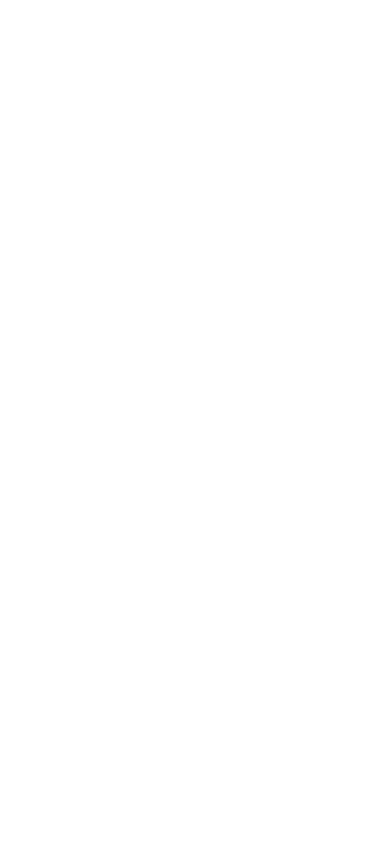
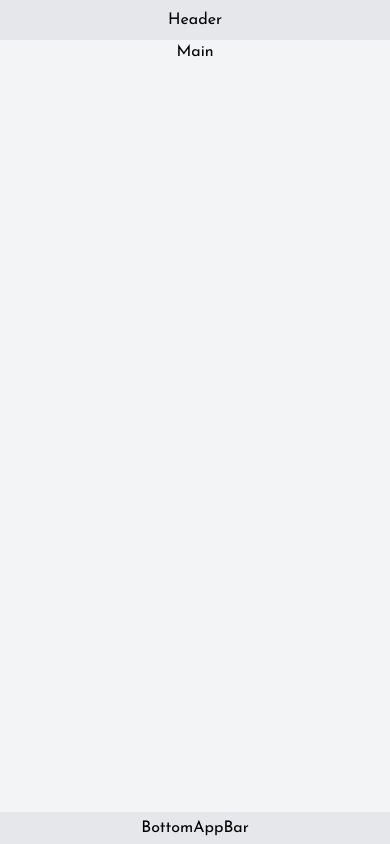
Before and after one commit to NicholasJohansan/CoviStats-Web, a React (Vite) app: page / in a window 390 px wide. Built offline with nearby package versions, Linux system fonts and the light colour scheme.

Commit message:
Add responsive base layout

```diff
--- a/src/App.tsx
+++ b/src/App.tsx
@@ -1,7 +1,34 @@
+import { Header, Sidebar, Main, BottomAppBar } from "./components/layout";
+import useIsMobile from "./hooks/useIsMobile";
+import { createStyles, Style } from "./utils"
+
+const styles: Style = createStyles({
+  app: [
+    "bg-gray-100",
+    "h-screen",
+    "w-screen",
+    "sm:flex",
+    "sm:flex-col"
+  ],
+  content: [
+    "w-full",
+    "sm:flex-grow",
+    "sm:items-stretch",
+    "sm:flex"
+  ]
+});
 
 const App: React.FC = () => {
+  const isMobile = useIsMobile();
+
   return (
-    <div className="app">
+    <div id="app" className={styles.app}>
+      <Header />
+      <div className={styles.content}>
+        { !isMobile && <Sidebar /> }
+        <Main />
+        { isMobile && <BottomAppBar /> }
+      </div>
     </div>
   )
 }
--- /dev/null
+++ b/src/components/layout/BottomAppBar.tsx
@@ -0,0 +1,25 @@
+import React from 'react';
+import { createStyles, Style } from '../../utils';
+
+const styles: Style = createStyles({
+  bottomAppBar: [
+    "bg-gray-200",
+    "flex",
+    "justify-center",
+    "items-center",
+    "p-1",
+    "fixed",
+    "bottom-0",
+    "w-full"
+  ]
+});
+
+const BottomAppBar: React.FC = () => {
+  return (
+    <aside className={styles.bottomAppBar}>
+      BottomAppBar
+    </aside>
+  );
+};
+
+export default BottomAppBar;
--- /dev/null
+++ b/src/components/layout/Header.tsx
@@ -0,0 +1,22 @@
+import React from "react"
+import { createStyles, Style } from "../../utils";
+
+const styles: Style = createStyles({
+  header: [
+    "bg-gray-200",
+    "h-10",
+    "flex",
+    "justify-center",
+    "items-center"
+  ]
+});
+
+const Header: React.FC = () => {
+  return (
+    <header className={styles.header}>
+      Header
+    </header>
+  );
+}
+
+export default Header;
--- /dev/null
+++ b/src/components/layout/Main.tsx
@@ -0,0 +1,22 @@
+import React from 'react';
+import { createStyles, Style } from '../../utils';
+
+const styles: Style = createStyles({
+  main: [
+    "bg-gray-100",
+    "flex-grow",
+    "flex",
+    "justify-center",
+    "items-center"
+  ]
+});
+
+const Main: React.FC = () => {
+  return (
+    <main className={styles.main}>
+      Main
+    </main>
+  );
+};
+
+export default Main;
--- /dev/null
+++ b/src/components/layout/Sidebar.tsx
@@ -0,0 +1,22 @@
+import React from "react"
+import { createStyles, Style } from "../../utils";
+
+const styles: Style = createStyles({
+  sidebar: [
+    "bg-gray-300",
+    "flex",
+    "justify-center",
+    "items-center",
+    "w-64"
+  ]
+});
+
+const Sidebar: React.FC = () => {
+  return (
+    <aside className={styles.sidebar}>
+      Sidebar
+    </aside>
+  );
+};
+
+export default Sidebar;
--- /dev/null
+++ b/src/components/layout/index.ts
@@ -0,0 +1,4 @@
+export { default as Header } from './Header';
+export { default as Main } from './Main';
+export { default as Sidebar } from './Sidebar';
+export { default as BottomAppBar } from './BottomAppBar';
--- /dev/null
+++ b/src/hooks/useIsMobile.ts
@@ -0,0 +1,18 @@
+import { useState, useEffect } from 'react';
+
+const useIsMobile = () => {
+  const [isMobile, setIsMobile] = useState(false);
+
+  useEffect(() => {
+    const handleResize = () => {
+      setIsMobile(window.innerWidth < 640);
+    };
+    window.addEventListener('resize', handleResize);
+    handleResize();
+    return () => window.removeEventListener('resize', handleResize);
+  }, []);
+
+  return isMobile;
+};
+
+export default useIsMobile;
--- /dev/null
+++ b/src/utils.ts
@@ -0,0 +1,10 @@
+export const createStyles = (style: {[key: string]: string[] | string}): Style => {
+  for (const key in style) {
+    if (Array.isArray(style[key])) {
+      style[key] = (style[key] as string[]).join(' ');
+    }
+  }
+  return style as Style;
+};
+
+export type Style = {[key: string]: string};
```
